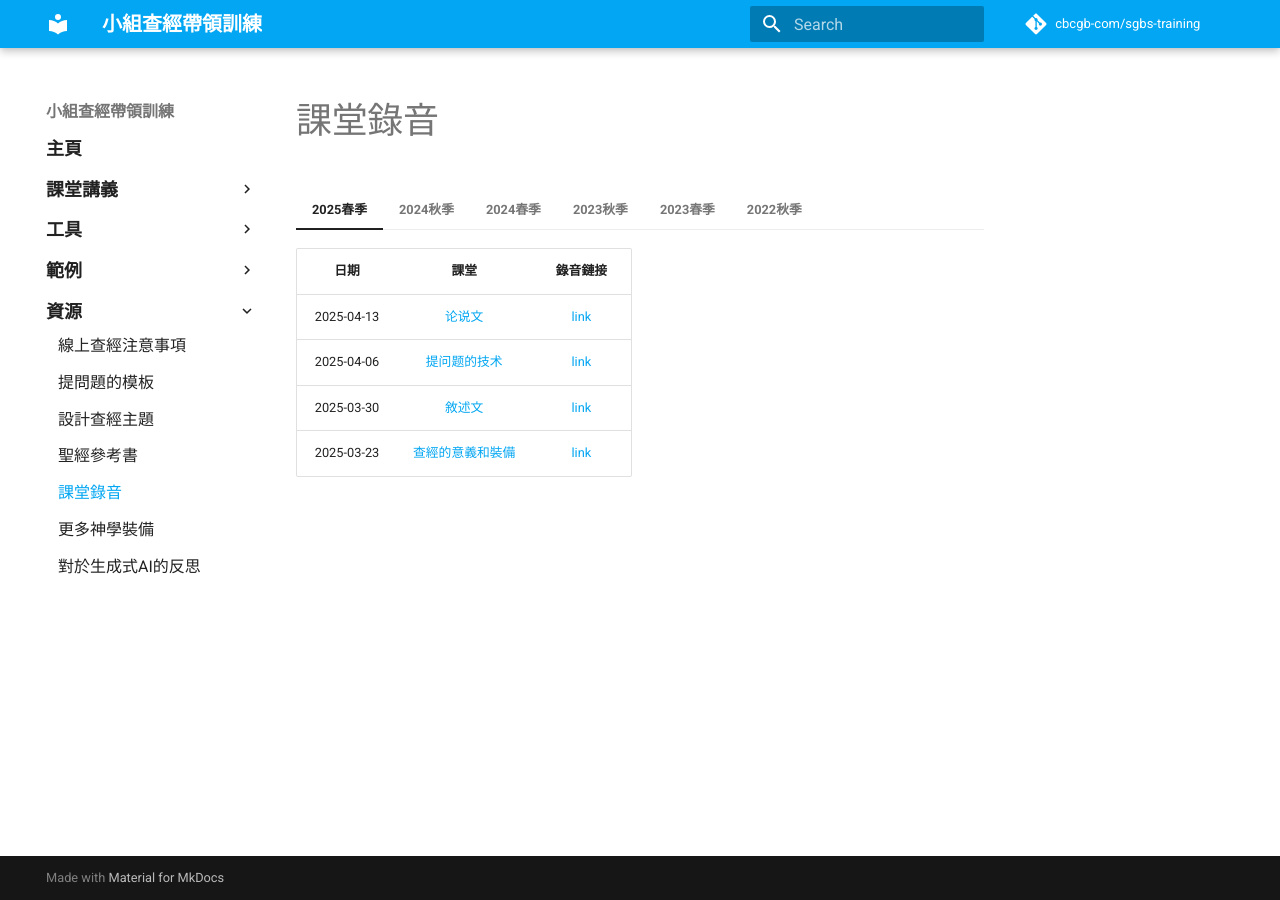
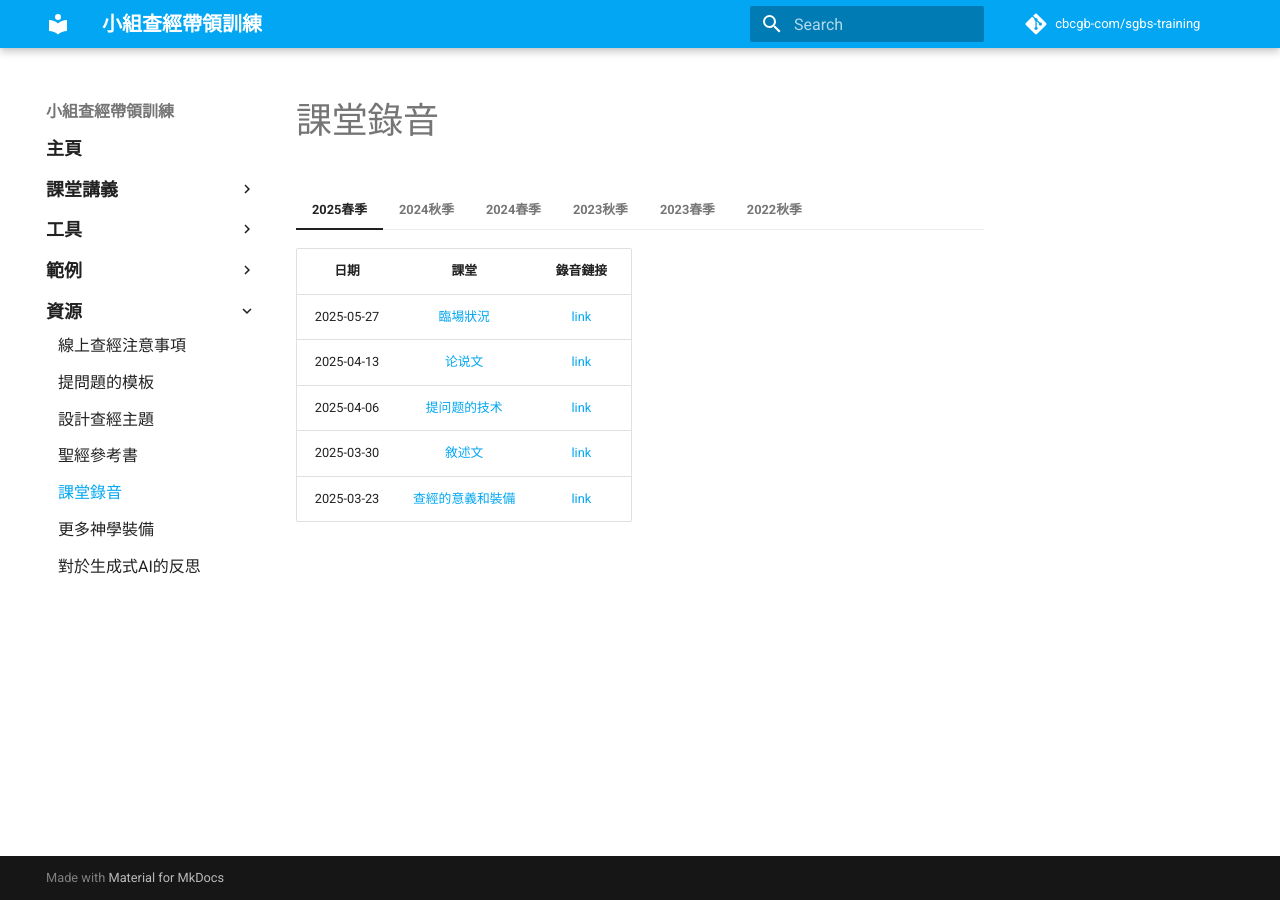
Before and after one commit to cbcgb-com/sgbs-training, an MkDocs documentation site: the page built from docs/resources/recordings.md, in a window 1280 px wide. Built offline with MkDocs 1.6.1 and Material for MkDocs 9.7.7, drawn with Linux system fonts in a browser that asks for light colours; comment, search, counter and statistics services are not loaded.

Commit message:
docs(resources)📝: Add a new recording entry for the 2025 Spring session
- Included a new row for the 2025-05-27 class with its respective recording link.

```diff
--- a/docs/resources/recordings.md
+++ b/docs/resources/recordings.md
@@ -3,6 +3,7 @@
 === "2025春季"
     |    日期    |                            課堂                            |                                                             錄音鏈接                                                             |
     |:----------:|:--------------------------------------------------------:|:--------------------------------------------------------------------------------------------------------------------------------:|
+    | 2025-05-27 |     [臨場狀況](../class-notes/lesson-5-situations.md)      | [link](https://www.dropbox.com/scl/fi/80wm6t52koqazfvnhuygi/20250427-class-5-recording.mp3?rlkey=68q9bg9864rgvaib82qdhcwg5&dl=0) |
     | 2025-04-13 |     [论说文](../class-notes/lesson-4-argumentation.md)     | [link](https://www.dropbox.com/scl/fi/hb7ilf9dkyz5gf5rky8ng/20250413-class-4-recording.mp3?rlkey=l1qadhi7xof58ucy2to58huw2&dl=0) |
     | 2025-04-06 |   [提问题的技术](../class-notes/lesson-3-questioning.md)   | [link](https://www.dropbox.com/scl/fi/hgm9ca3gfd8pngglnsfyt/20250406-class-3-recording.mp3?rlkey=4l5kacbmh6amci4unzvzkhdc7&dl=0) |
     | 2025-03-30 |       [敘述文](../class-notes/lesson-2-narrative.md)       | [link](https://www.dropbox.com/scl/fi/41jjoqkm8jp1v6ps57w6z/20250330-class-2-recording.mp3?rlkey=ekjhmtppmdh0294ecv31jw7vi&dl=0) |
```
